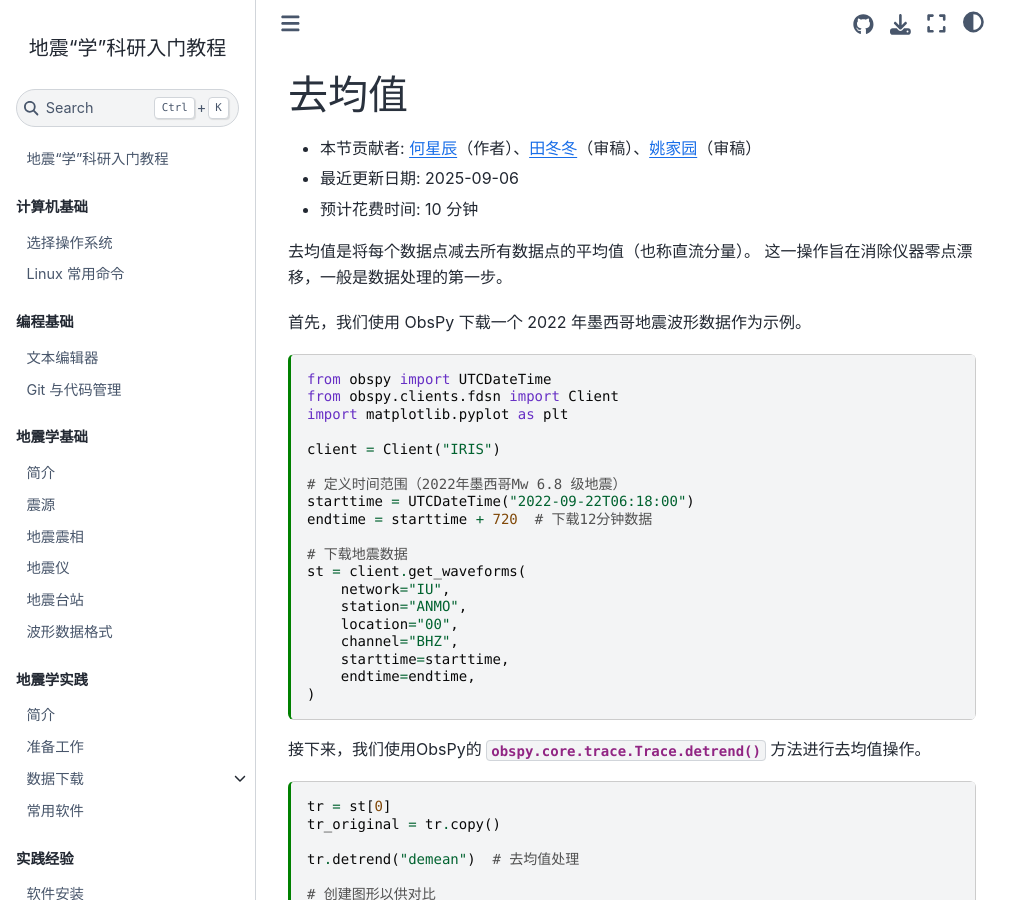
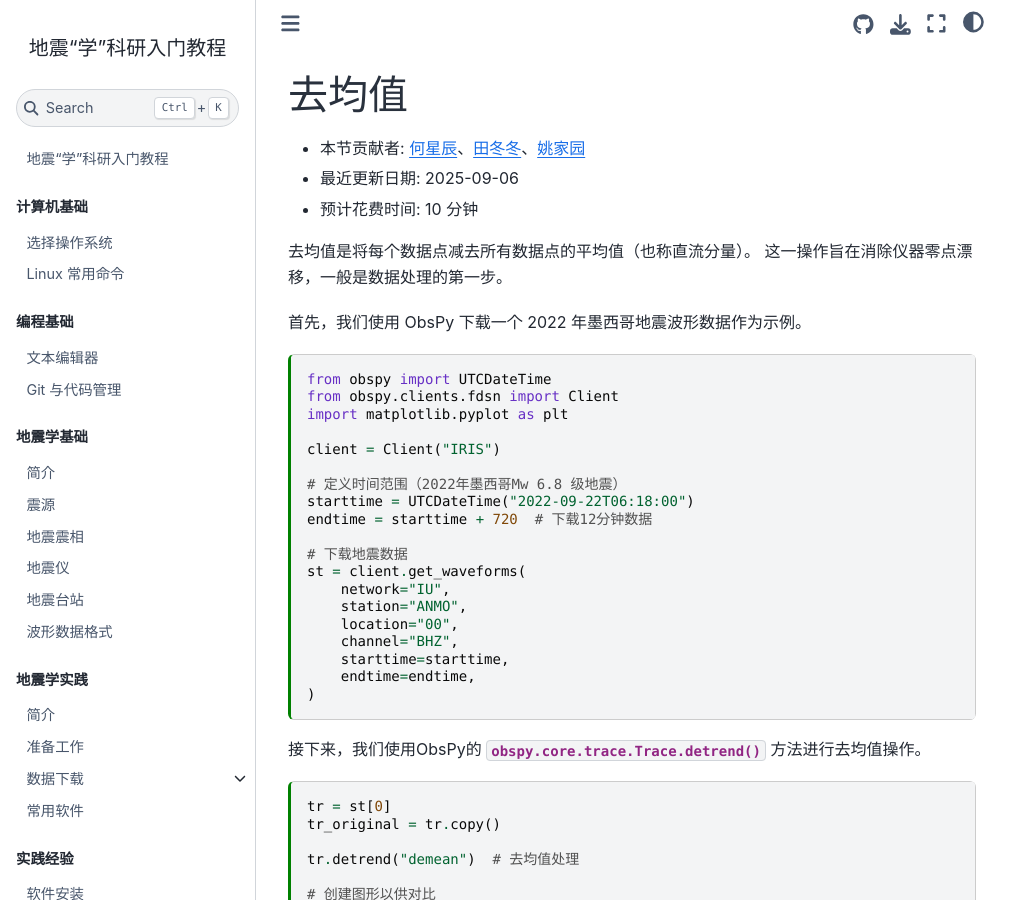
Before and after one commit to seismo-learn/seismology101, a Jupyter Book: the page built from source/exercises/demean.md, in a window 1280 px wide and 900 px high. Shown: the whole window, without its empty margins (0-1031 px from the left). Built offline with Jupyter Book 1.0.4 settings and Sphinx 7.4.7 and the Sphinx Book theme 1.1.4, drawn with Linux system fonts in a browser that asks for light colours; pages that are not in the unit, such as notebooks, are missing from menus.

Commit message:
Update source/exercises/demean.md
Co-authored-by: Dongdong Tian <seisman.info@gmail.com>

```diff
--- a/source/exercises/demean.md
+++ b/source/exercises/demean.md
@@ -14,7 +14,7 @@ kernelspec:
 
 # 去均值
 
-- 本节贡献者: {{何星辰}}（作者）、{{田冬冬}}（审稿）、{{姚家园}}（审稿）
+- 本节贡献者: {{何星辰}}、{{田冬冬}}、{{姚家园}}
 - 最近更新日期: 2025-09-06
 - 预计花费时间: 10 分钟
 
```
